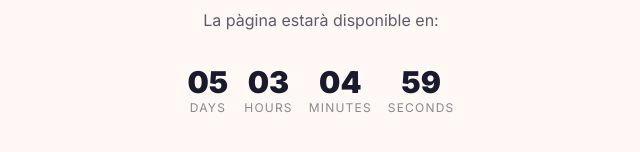
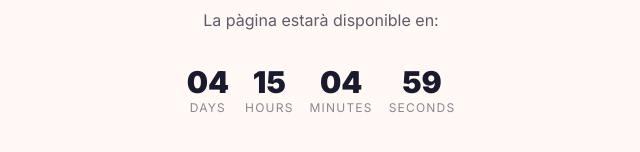
Before and after one commit to martioms24/other, a Next.js app: page /contract in a window 1280 px wide. Shown: the part 400-552 px from the top of the page, without its empty margins (319-959 px from the left). Built offline with nearby package versions, Linux system fonts and the light colour scheme.

Commit message:
Fix target date for countdown timer

```diff
--- a/src/app/contract/page.tsx
+++ b/src/app/contract/page.tsx
@@ -17,7 +17,7 @@ export default function ContractPage() {
 
   useEffect(() => {
     // Target: April 4, 2026, 16:44:44 Spanish Time (CEST - UTC+2)
-    const targetDate = new Date('2026-04-04T16:44:44+02:00').getTime()
+    const targetDate = new Date('2026-04-04T04:44:44+02:00').getTime()
 
     const timer = setInterval(() => {
       const now = new Date().getTime()
```
